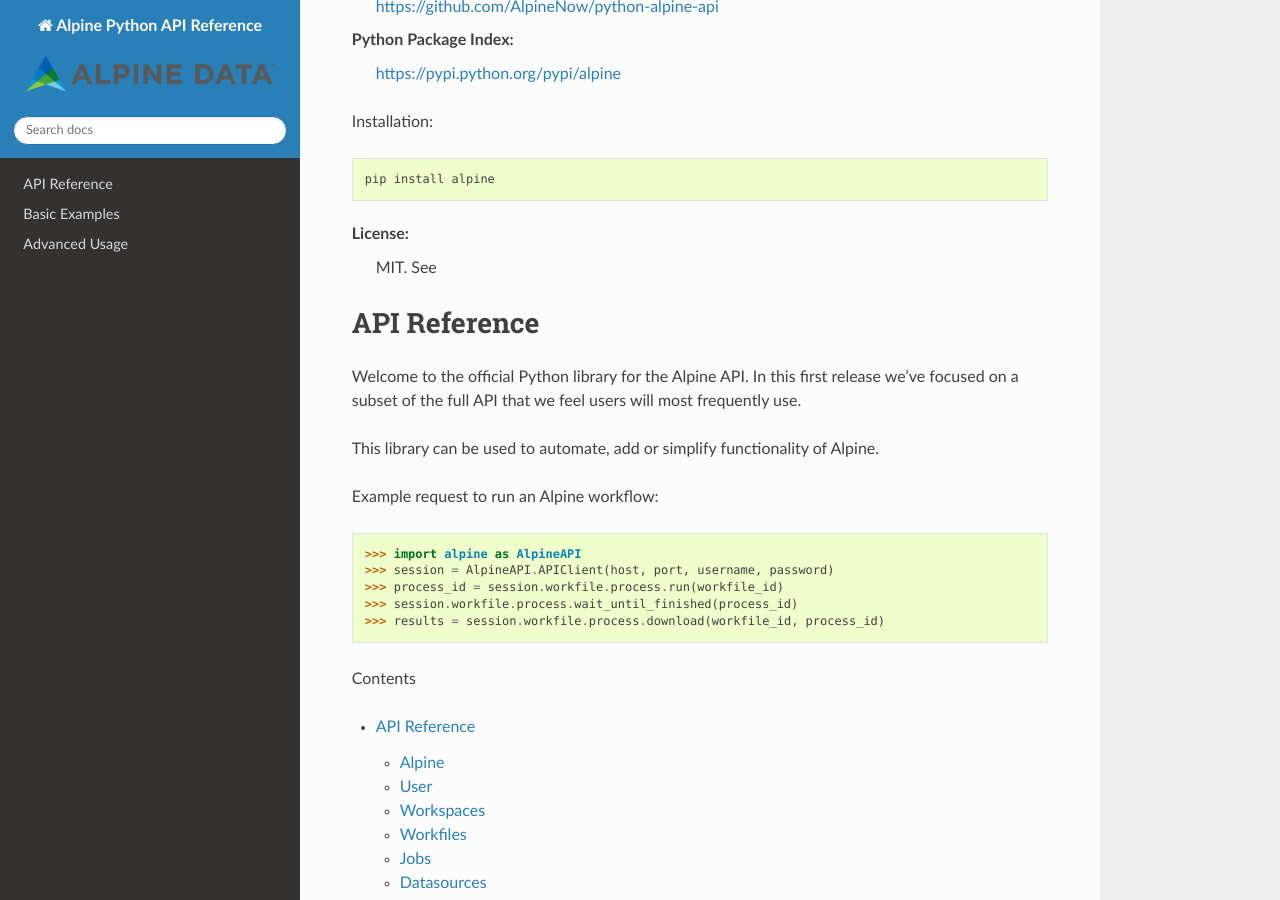
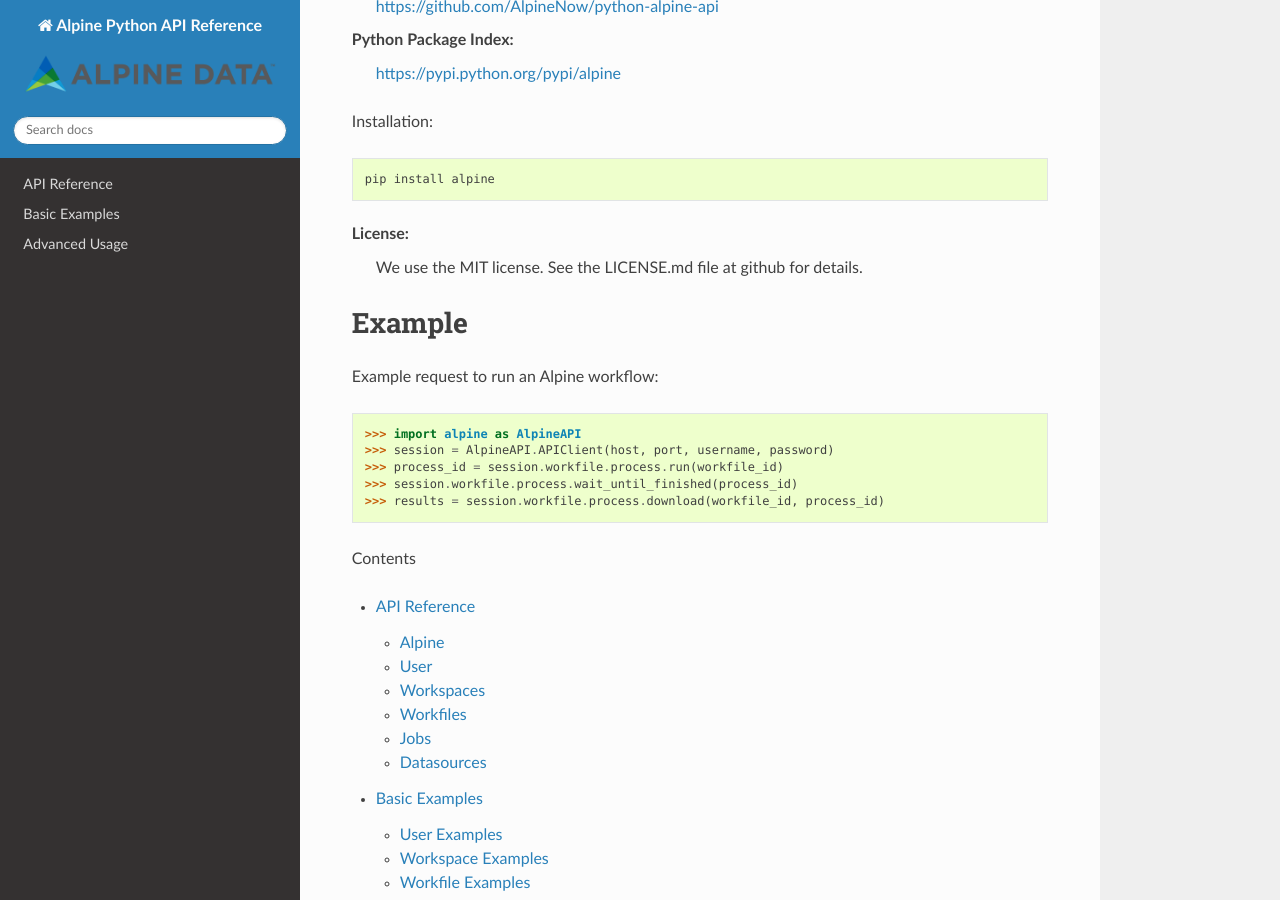
Before and after one commit to AlpineNow/python-alpine-api, a Sphinx documentation site: the page built from doc/index.rst, in a window 1280 px wide and 900 px high, scrolled down 383 px. Built offline with Sphinx 7.4.7 and the Read the Docs theme 2.0.0, drawn with Linux system fonts in a browser that asks for light colours.

Commit message:
Updates to docs front page

```diff
--- a/doc/index.rst
+++ b/doc/index.rst
@@ -20,18 +20,10 @@
    pip install alpine
 
 License:
-   MIT. See
+   We use the MIT license. See the LICENSE.md file at github for details.
 
-
-
-
-API Reference
-=============
-
-Welcome to the official Python library for the Alpine API. In this first release we've focused on a subset of the full
-API that we feel users will most frequently use.
-
-This library can be used to automate, add or simplify functionality of Alpine.
+Example
+=======
 
 Example request to run an Alpine workflow::
 
```
